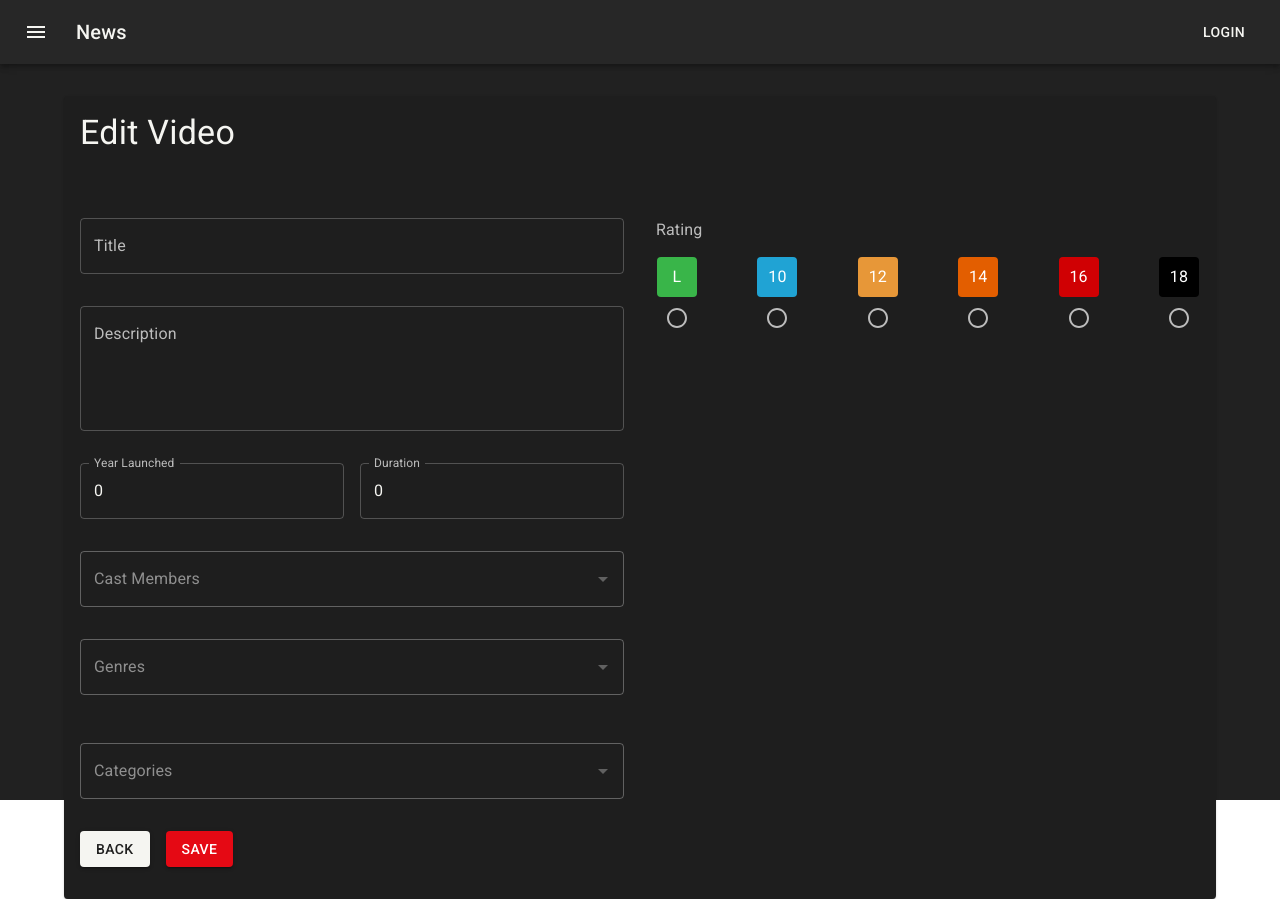
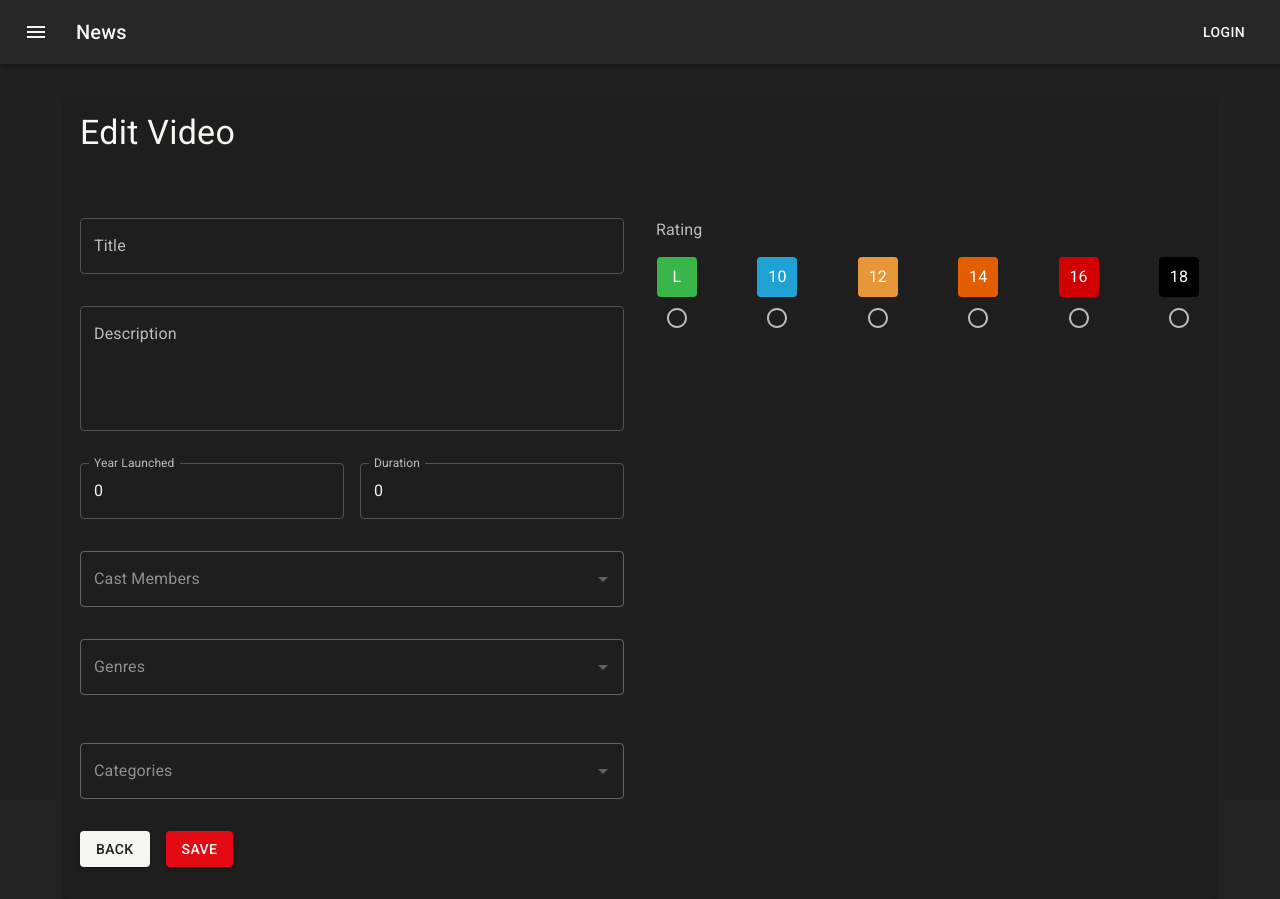
Before and after one commit to Lucassamuel97/admin-videos-react, a React (Vite) app: page /videos/edit/1 in a window 1280 px wide. Built offline with nearby package versions, Linux system fonts and the light colour scheme; no server answers.

Commit message:
:sparkles: feat: Altera o tema da aplicação para darkTheme e adiciona CssBaseline para melhor consistência visual

```diff
--- a/src/App.tsx
+++ b/src/App.tsx
@@ -1,8 +1,8 @@
 import { Box, ThemeProvider } from "@mui/system";
 import { Header } from "./components/Header";
 import { Layout } from "./components/Layout";
-import { appTheme } from "./config/theme";
-import { Typography } from "@mui/material";
+import { darkTheme } from "./config/theme";
+import { CssBaseline, Typography } from "@mui/material";
 import { Routes, Route, Link } from "react-router-dom";
 import { CategoryList } from "./features/categories/ListCategory";
 import { CategoryCreate } from "./features/categories/CreateCategory";
@@ -20,7 +20,8 @@ import { VideosCreate } from "./features/videos/VideosCreate";
 
 const App = () => {
   return (
-    <ThemeProvider theme={appTheme}>
+    <ThemeProvider theme={darkTheme}>
+      <CssBaseline />
       <SnackbarProvider maxSnack={3} autoHideDuration={2000} anchorOrigin={{ vertical: 'top', horizontal: 'right' }}>
       <Box
       component="main"
--- a/src/config/theme.ts
+++ b/src/config/theme.ts
@@ -1,6 +1,6 @@
 import { createTheme } from "@mui/material/styles";
 
-export const appTheme = createTheme({
+export const darkTheme = createTheme({
     palette: {
         background: { default: "#222222" },
         mode: "dark",
```
